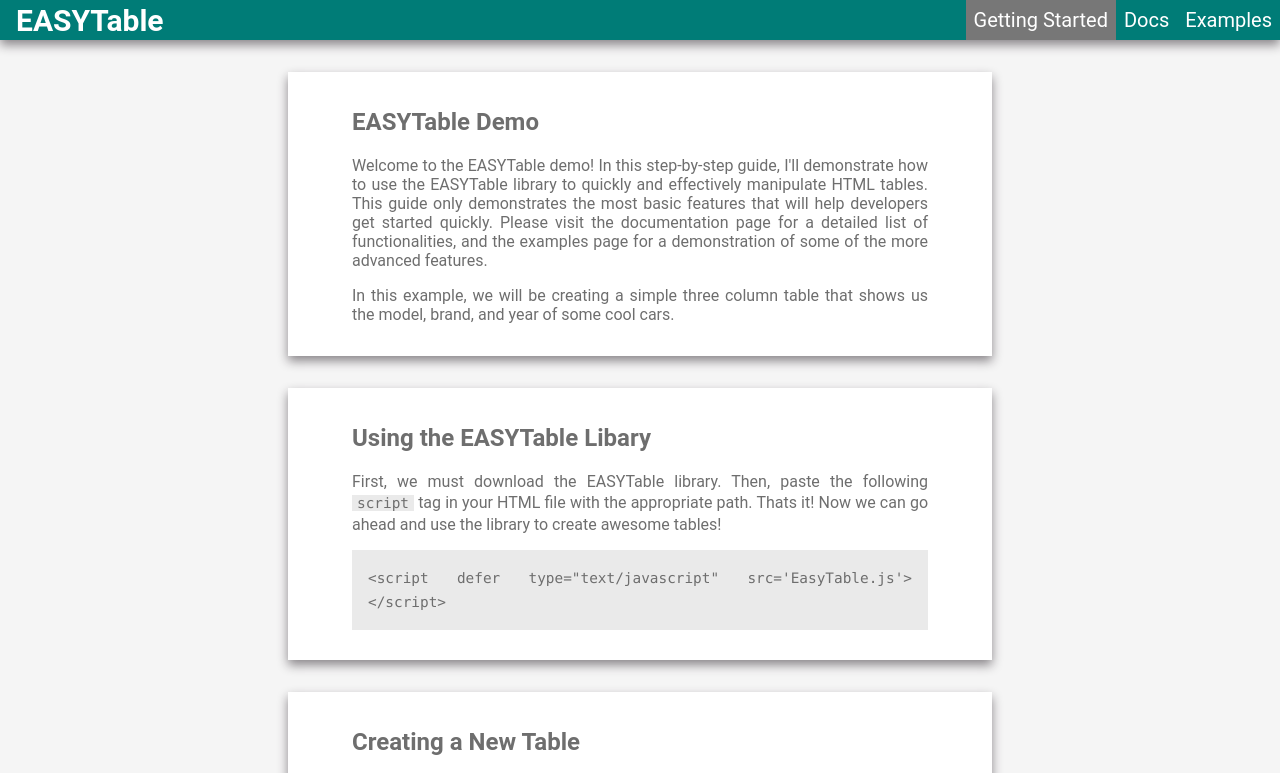
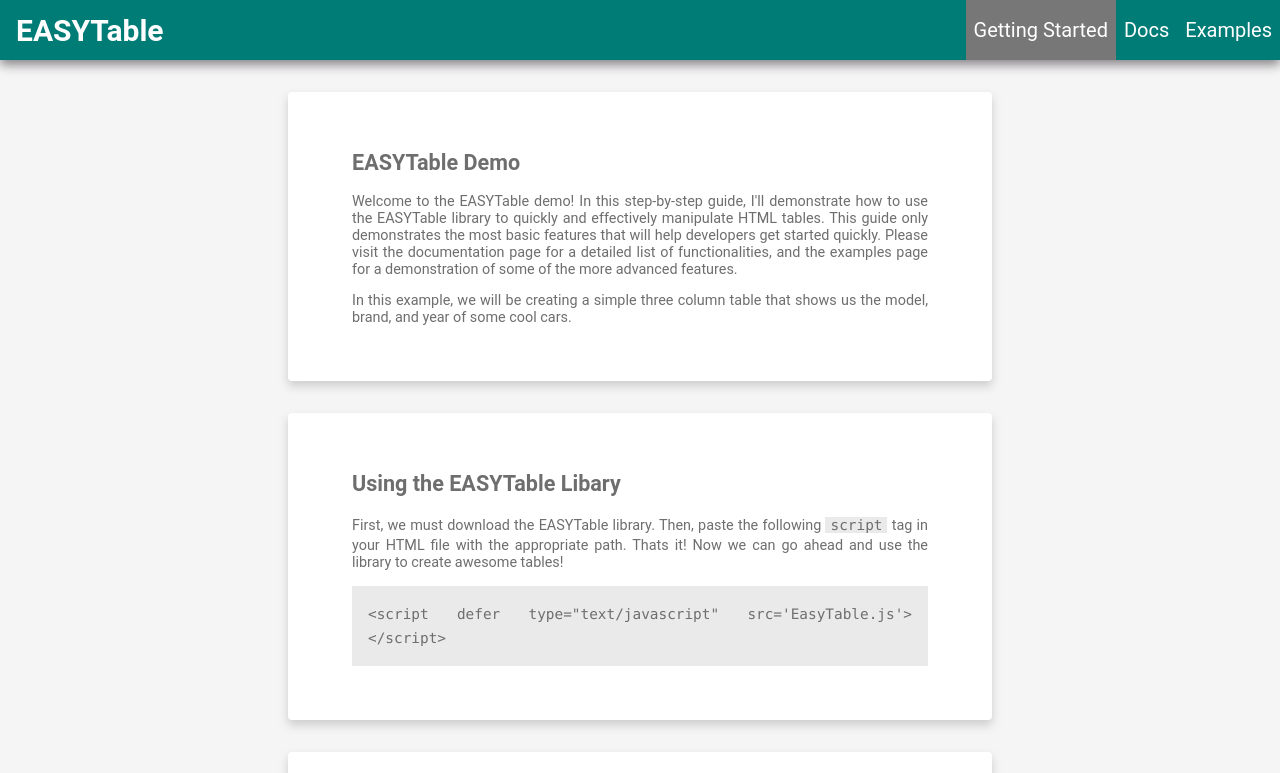
Before and after one commit to AdiThakur/easy-table, a website: page index.html in a window 1280 px wide. Shown: the top 773 px of the page. Drawn offline with Linux system fonts and the light colour scheme.

Commit message:
Minor cleanup of styles

```diff
--- a/styles.css
+++ b/styles.css
@@ -1,14 +1,9 @@
-/* * {
-    padding: none;
-    margin: none;
-} */
-
 body {
     padding: 0%;
     margin: 0%;
     min-width: 1200px;
 
-    font-size: 1rem;
+    font-size: 0.9rem;
     color: rgb(110, 110, 110);
     text-align: justify;
     font-family: Roboto,Helvetica,Arial,sans-serif;
@@ -18,12 +13,8 @@ body {
 
 /* Container */
 #main {
-
     width: 60%;
     margin: auto;
-    padding-left: 25px;
-    padding-right: 25px;
-    padding-bottom: 25px;
 }
 
 /* Container for sections/steps. */
@@ -32,14 +23,14 @@ body {
     flex-direction: column;
     align-items: center;
     overflow-x: auto;
-
-    padding: 1rem 4rem;
+    padding: 2.5rem 4rem;
     margin: 2rem;
     height: fit-content;
 
+    border-radius: 0.25rem;
     text-align: justify;
     background-color: white;
-    box-shadow: 0px 5px 10px 0px rgba(138,134,138,1);
+    box-shadow: 0px 5px 10px 0px rgb(138 134 138 / 36%)
 }
 /* Container for example tables. */
 .step-table {
@@ -60,7 +51,7 @@ nav {
     top: 0;
     left: 0;
     position: sticky;
-    height: 5vh;
+    height: 7.5vh;
     width: 100%;
     padding: 0px;
     margin: 0px;
@@ -68,11 +59,8 @@ nav {
     display: flex;
     align-items: center;
 
-    /* background-color: #777; */
     background-color: #007c77;
     box-shadow: 0px 5px 10px 0px rgba(138,134,138,1);
-    /* border-bottom: 5px #777 solid; */
-    /* border-bottom: 5px #007c77 solid; */
 }
 ul {
     display: flex;
```
